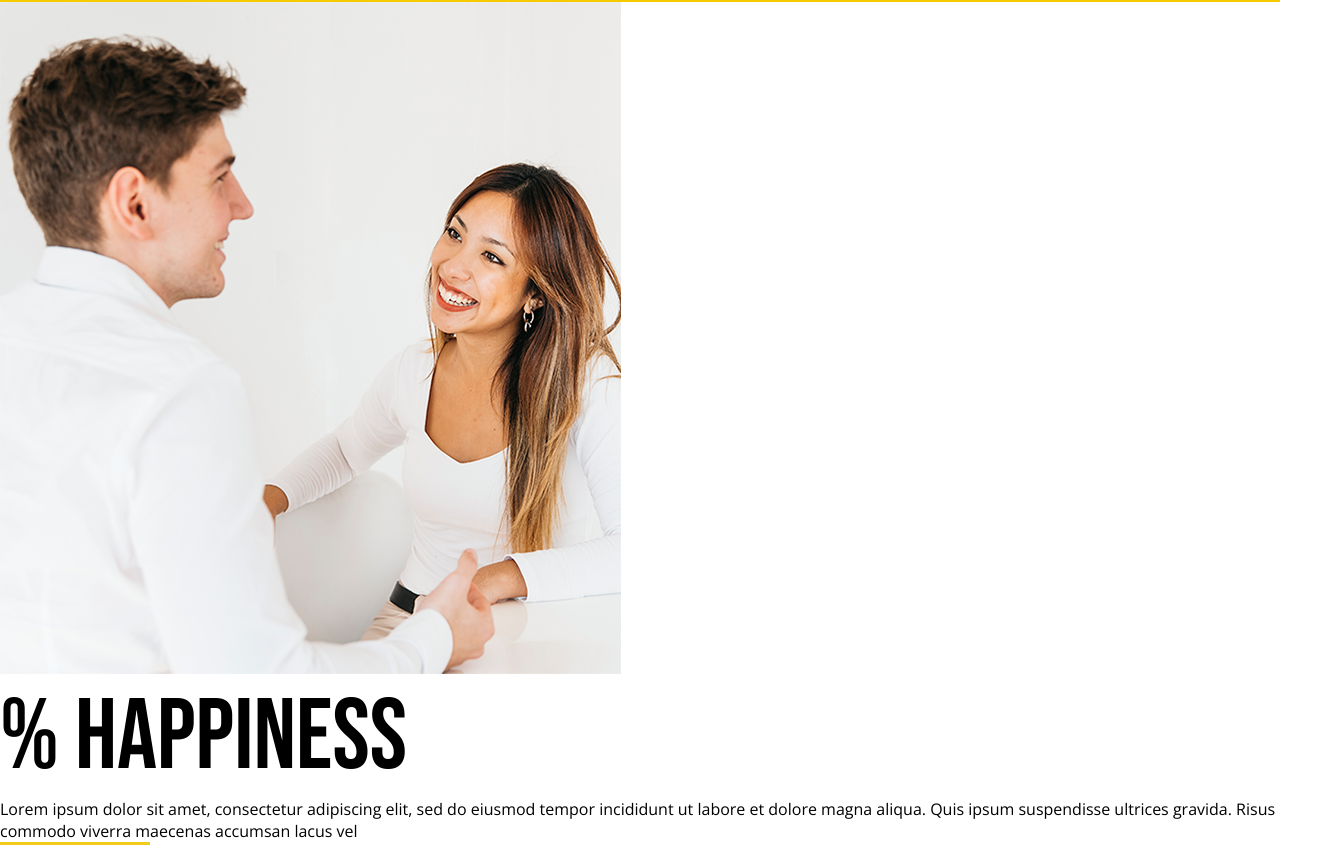
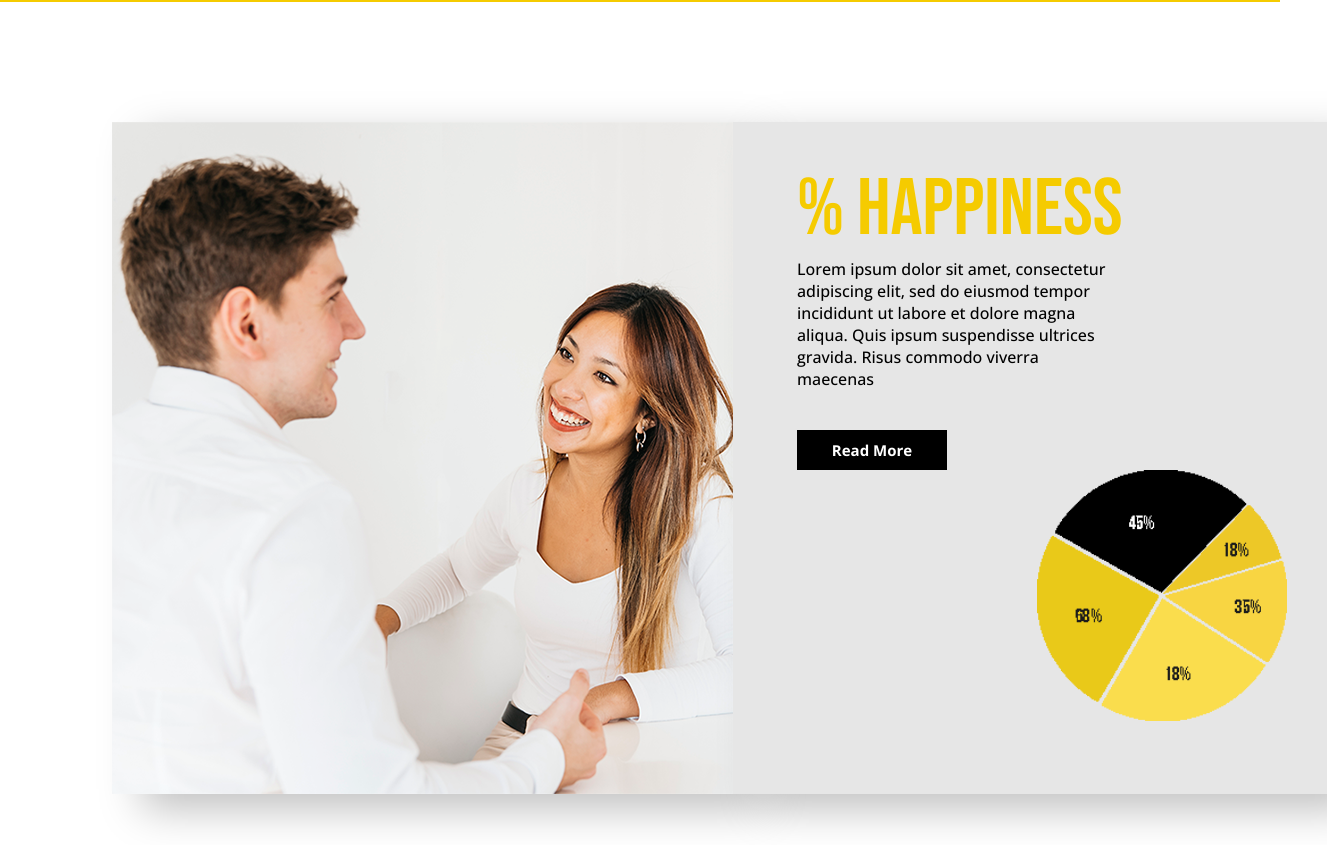
Before and after one commit to LauraAlejandraG12/Happens, a plain HTML site: page index.htm in a window 1280 px wide. Shown: the part 2158-3003 px from the top of the page, 1327 px wide, since content can reach past the window. Drawn offline with nearby package versions, Linux system fonts and the light colour scheme.

Commit message:
Segundo commit

```diff
--- a/index.htm
+++ b/index.htm
@@ -1,5 +1,6 @@
 <!DOCTYPE html>
 <html lang="en">
+
 <head>
     <meta charset="UTF-8">
     <meta name="viewport" content="width=device-width, initial-scale=1.0">
@@ -7,6 +8,7 @@
     <link rel="stylesheet" href="style/style.css">
     <link rel="icon" type="image/png" href="assets/img/logo.png">
 </head>
+
 <body>
     <header>
         <img src="./assets/img/logo.png" alt="">
@@ -24,7 +26,9 @@
             </div>
             <div class="conText1">
                 <h1>HOW HAPPY ARE YOU?</h1>
-            <p>Lorem ipsum dolor sit amet, consectetur adipiscing elit, sed do eiusmod tempor incididunt ut labore et dolore magna aliqua. Quis ipsum suspendisse ultrices gravida. Risus commodo viverra maecenas accumsan lacus vel facilisis.</p>
+                <p>Lorem ipsum dolor sit amet, consectetur adipiscing elit, sed do eiusmod tempor incididunt ut labore
+                    et dolore magna aliqua. Quis ipsum suspendisse ultrices gravida. Risus commodo viverra maecenas
+                    accumsan lacus vel facilisis.</p>
                 <button>Read more</button>
             </div>
         </section>
@@ -57,7 +61,9 @@
             </div>
             <div class="conText3">
                 <div class="contenedorText">
-            <p>Lorem ipsum dolor sit amet, consectetur adipiscing elit, sed do eiusmod tempor incididunt ut labore et dolore magna aliqua. Quis ipsum suspendisse ultrices gravida. Risus commodo viverra maecenas accumsan lacus vel</p>
+                    <p>Lorem ipsum dolor sit amet, consectetur adipiscing elit, sed do eiusmod tempor incididunt ut
+                        labore et dolore magna aliqua. Quis ipsum suspendisse ultrices gravida. Risus commodo viverra
+                        maecenas accumsan lacus vel</p>
                     <button>Read more</button>
                 </div>
                 <div class="imgSec3">
@@ -68,25 +74,30 @@
 
 
     <section class="seccion4">
+
             <div class="conTextSec4">
                 <img src="./assets/img/img03.png" alt="">
                 <div class="conText4">
                     <h2>% HAPPINESS</h2>
-                <P>Lorem ipsum dolor sit amet, consectetur adipiscing elit, sed do eiusmod tempor incididunt ut labore et dolore magna aliqua. Quis ipsum suspendisse ultrices gravida. Risus commodo viverra maecenas accumsan lacus vel</P>
+                    <P>Lorem ipsum dolor sit amet, consectetur adipiscing elit, sed do eiusmod tempor incididunt ut
+                        labore et dolore magna aliqua. Quis ipsum suspendisse ultrices gravida. Risus commodo viverra
+                        maecenas</P>
                     <button>Read More</button>
 
                     <div class="conText4Img">
-                    <img src="./assets/img/img01.png" alt="">
+                        <img src="./assets/img/graph01.png" alt="">
                     </div>
                 </div>
             </div>
+
     </section>
 
 
         <section class="seccion5">
             <div class="conText5">
                 <h3>ABOUT US</h3>
-            <p>Lorem ipsum dolor sit amet, consectetur adipiscing elit, sed do eiusmod tempor incididunt ut labore et dolore magna aliqua. Ut enim ad minim veniam,</p>
+                <p>Lorem ipsum dolor sit amet, consectetur adipiscing elit, sed do eiusmod tempor incididunt ut labore
+                    et dolore magna aliqua. Ut enim ad minim veniam,</p>
 
                 <div class="Imgsec5">
                     <img src="./assets/img/img04.png" alt="">
@@ -103,7 +114,8 @@
             </div>
             <div class="conText6">
                 <h3>OUR TEAM</h3>
-            <p>Lorem ipsum dolor sit amet, consectetur adipiscing elit, sed do eiusmod tempor incididunt ut labore et dolore magna aliqua. Quis ipsum suspendisse ultrices gravida. Risus commodo</p>
+                <p>Lorem ipsum dolor sit amet, consectetur adipiscing elit, sed do eiusmod tempor incididunt ut labore
+                    et dolore magna aliqua. Quis ipsum suspendisse ultrices gravida. Risus commodo</p>
 
                 <button>Read More</button>
             </div>
@@ -113,7 +125,9 @@
         <section class="seccion7">
             <div class="conText7">
                 <h2>TRY OUR METHOD FOR FREE</h2>
-            <p>Lorem ipsum dolor sit amet, consectetur adipiscing elit, sed do eiusmod tempor incididunt ut labore et dolore magna aliqua. Quis ipsum suspendisse ultrices gravida. Risus commodo viverra maecenas accumsan lacus vel facilisis.</p>
+                <p>Lorem ipsum dolor sit amet, consectetur adipiscing elit, sed do eiusmod tempor incididunt ut labore
+                    et dolore magna aliqua. Quis ipsum suspendisse ultrices gravida. Risus commodo viverra maecenas
+                    accumsan lacus vel facilisis.</p>
                 <button>Read More</button>
             </div>
 
@@ -140,12 +154,16 @@
                 <label for="message">Message:</label><br>
                 <textarea name="Message" id="message"></textarea>
 
-            <p>Lorem ipsum dolor sit amet, consectetur adipiscing elit, sed do eiusmod tempor incididunt ut labore et dolore magna aliqua. Ut enim ad minim veniam, quis nostrud exercitation ullamco laboris nisi ut aliquip ex ea commodo consequat. Duis aute irure dolor in reprehenderit in voluptate velit esse cillum dolore eu</p>
+                <p>Lorem ipsum dolor sit amet, consectetur adipiscing elit, sed do eiusmod tempor incididunt ut labore
+                    et dolore magna aliqua. Ut enim ad minim veniam, quis nostrud exercitation ullamco laboris nisi ut
+                    aliquip ex ea commodo consequat. Duis aute irure dolor in reprehenderit in voluptate velit esse
+                    cillum dolore eu</p>
             </form>
 
             <div class="conText8">
                 <h2>SUBSCRIBE TO OUR NEWSLETTER</h2>
-            <p>Lorem ipsum dolor sit amet, consectetur adipiscing elit, sed do eiusmod tempor incididunt ut labore et dolore magna aliqua. Ut enim ad minim veniam, quis nostrud exercitation ullamco</p>
+                <p>Lorem ipsum dolor sit amet, consectetur adipiscing elit, sed do eiusmod tempor incididunt ut labore
+                    et dolore magna aliqua. Ut enim ad minim veniam, quis nostrud exercitation ullamco</p>
                 <button>Subscribe</button>
             </div>
         </section>
@@ -196,4 +214,5 @@
         </footer>
     </main>
 </body>
+
 </html>
--- a/style/style.css
+++ b/style/style.css
@@ -8,6 +8,8 @@
     box-sizing: border-box;
 }
 
+
+/* titulos y texto */
 h1 {
     font-family: "Bebas Neue";
     font-size: 100px;
@@ -25,6 +27,8 @@ h2 {
 p {
     font-family: "Open Sans";
 }
+
+/* header */
 
 header {
     display: flex;
@@ -132,3 +136,53 @@ button{
     padding-right:  5vh;
     padding-left: 10vh;
 }
+
+
+/* seccion4 */
+
+.seccion4{
+    width: 100%;;
+}
+
+.conTextSec4{
+    display: flex;
+    padding: 15vh 14vh;
+}
+
+.conTextSec4 img{
+    box-shadow: 30px 15px 40px rgba(0, 0, 0, 0.25);
+}
+
+.conText4{
+  background-color: #e6e6e6;
+  padding:5vh;
+  padding-left: 8vh;
+  box-shadow: 30px 15px 40px rgba(0, 0, 0, 0.25);
+}
+
+.conText4 h2{
+ color:#f5cb00;
+ font-size: 80px;
+ font-weight: 200;
+}
+
+.conText4 p{
+    padding-right: 21vh;
+    padding-bottom: 5vh;
+    font-weight: 500;
+}
+
+.conText4 button{
+    background-color: black;
+    color: white;
+}
+
+.conText4Img{
+    padding-left: 30vh;
+    box-shadow: none;
+}
+
+.conText4Img img{
+     width: 250px;
+     box-shadow: none;
+}
```
Lines whose indentation alone changed are shown as unchanged.
